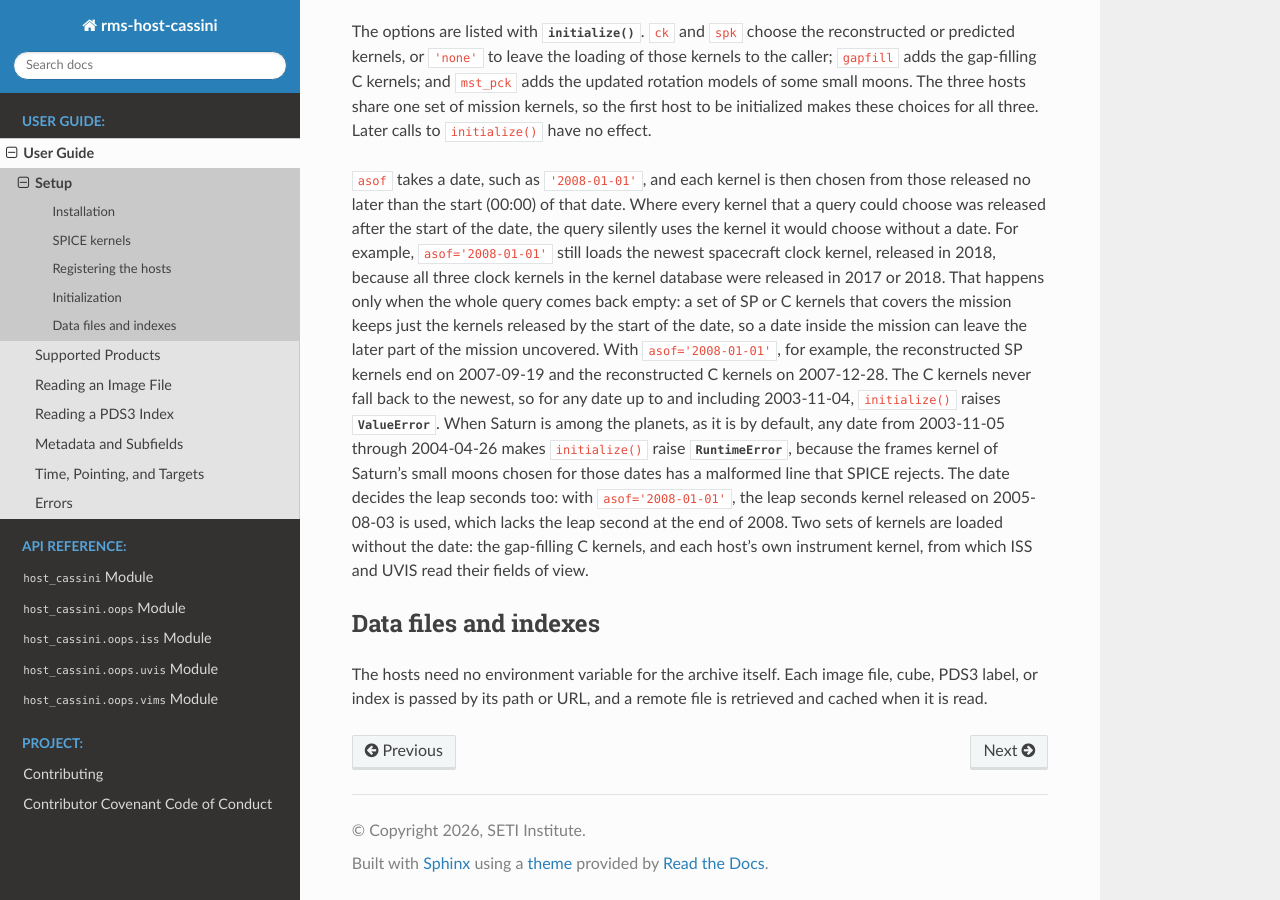
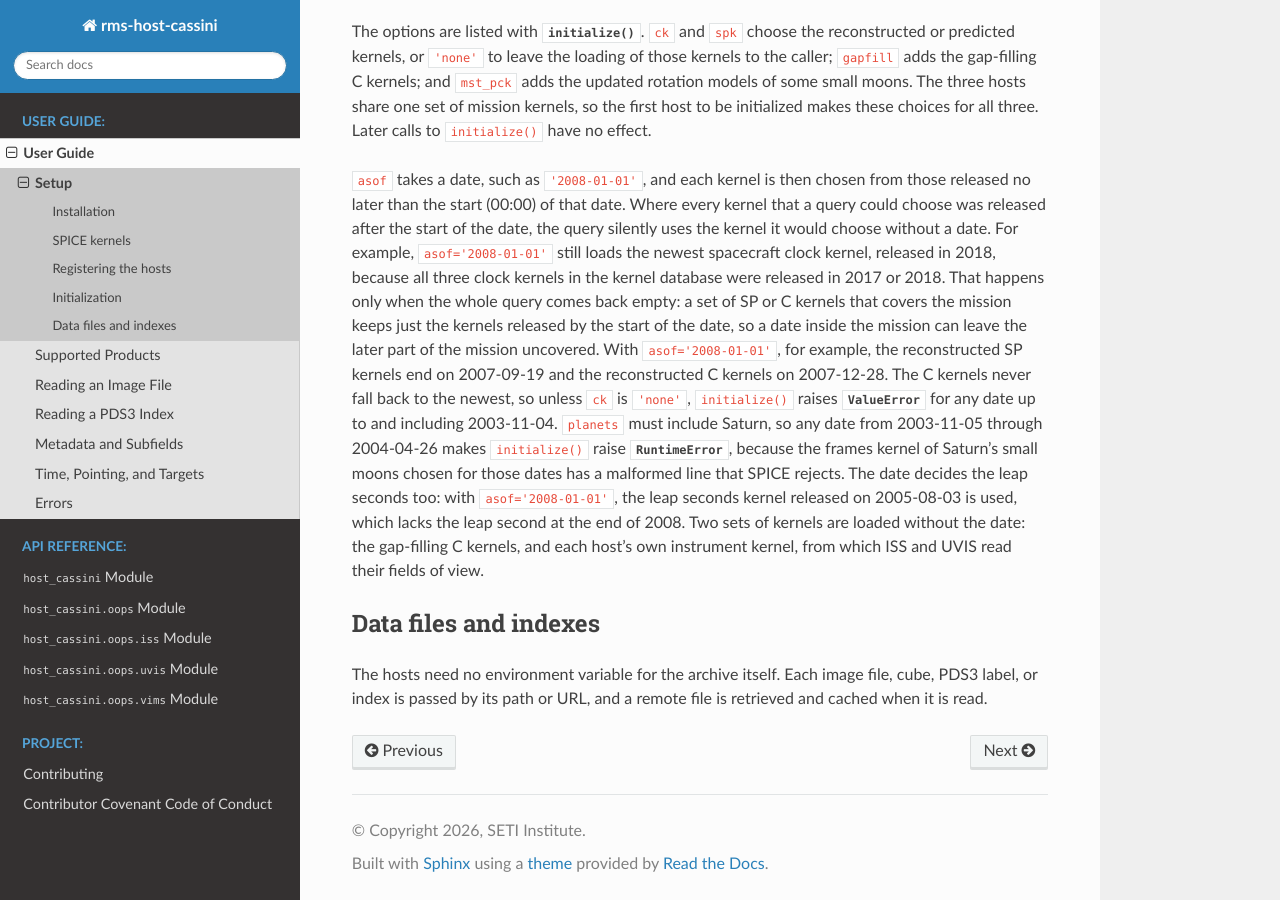
Before and after one commit to SETI/rms-host-cassini, a Sphinx documentation site: the page built from docs/user_guide/user_guide_setup.rst, in a window 1280 px wide and 900 px high, scrolled down 1721 px. Built offline with Sphinx 7.4.7 and the Read the Docs theme 3.1.0, drawn with Linux system fonts in a browser that asks for light colours.

Commit message:
Qualify the supplement order and asof claims
The index chapter said, for every instrument, that the first observation
comes without waiting for the rest of the table and that the rows read take
little memory. For UVIS and VIMS this holds only while no supplement row is
far from where the index puts it, since each supplement row read ahead of
its index row is held until the iteration reaches that row; a supplement in
reverse order is read to its end before the first observation.

The setup chapter and the four initialize docstrings said that any date up
to 2003-11-04 raises ValueError; with ck='none' such a date loads, so the
ValueError is now qualified by ck. They also said "when Saturn is among the
planets", which implied that a Cassini caller could leave Saturn out;
planets=[5] raises KeyError 'SATURN' (#40), so the planets entries say that
Saturn must be among them, and the Raises sections list the KeyError.

Rewrap four ragged lines: in the VIMS from_index Returns section, and in
the index and geometry chapters.

Co-Authored-By: Claude Opus 5.5 <noreply@anthropic.com>
Claude-Session: https://claude.ai/code/session_01RG3ZiBNx376YVT9xgP1ET9

```diff
--- a/docs/user_guide/user_guide_geometry.rst
+++ b/docs/user_guide/user_guide_geometry.rst
@@ -74,9 +74,9 @@ give wrongly or that are not bodies. The ISS host repairs these:
      - ``NONE``
 
 The UVIS host gives the target ``NONE`` for ``CALIB``, ``IPH``, ``SKY``, ``SOLAR WIND``,
-and ``STAR``, and expands the two-letter codes of small moons,
-such as ``DA`` for ``DAPHNIS``. The VIMS host gives the target ``NONE`` for ``DARK SKY``,
-``DUST``, ``OTHER``, and ``SKY``.
+and ``STAR``, and expands the two-letter codes of small moons, such as ``DA`` for
+``DAPHNIS``. The VIMS host gives the target ``NONE`` for ``DARK SKY``, ``DUST``,
+``OTHER``, and ``SKY``.
 
 An ISS or VIMS observation of the rings has a ring plane as its target. The host
 recognizes it by the target code in ``OBSERVATION_ID``, ``RI`` or ``RA`` through ``RG``,
--- a/docs/user_guide/user_guide_setup.rst
+++ b/docs/user_guide/user_guide_setup.rst
@@ -97,15 +97,15 @@ the whole query comes back empty: a set of SP or C kernels that covers the missi
 keeps just the kernels released by the start of the date, so a date inside the mission
 can leave the later part of the mission uncovered. With ``asof='2008-01-01'``, for
 example, the reconstructed SP kernels end on 2007-09-19 and the reconstructed C kernels
-on 2007-12-28. The C kernels never fall back to the newest, so for any date up to and
-including 2003-11-04, ``initialize()`` raises :exc:`ValueError`. When Saturn is among
-the planets, as it is by default, any date from 2003-11-05 through 2004-04-26 makes
-``initialize()`` raise :exc:`RuntimeError`, because the frames kernel of Saturn's small
-moons chosen for those dates has a malformed line that SPICE rejects. The date decides
-the leap seconds too: with ``asof='2008-01-01'``, the leap seconds kernel released on
-2005-08-03 is used, which lacks the leap second at the end of 2008. Two sets of kernels
-are loaded without the date: the gap-filling C kernels, and each host's own instrument
-kernel, from which ISS and UVIS read their fields of view.
+on 2007-12-28. The C kernels never fall back to the newest, so unless ``ck`` is
+``'none'``, ``initialize()`` raises :exc:`ValueError` for any date up to and including
+2003-11-04. ``planets`` must include Saturn, so any date from 2003-11-05 through
+2004-04-26 makes ``initialize()`` raise :exc:`RuntimeError`, because the frames kernel
+of Saturn's small moons chosen for those dates has a malformed line that SPICE rejects.
+The date decides the leap seconds too: with ``asof='2008-01-01'``, the leap seconds
+kernel released on 2005-08-03 is used, which lacks the leap second at the end of 2008.
+Two sets of kernels are loaded without the date: the gap-filling C kernels, and each
+host's own instrument kernel, from which ISS and UVIS read their fields of view.
 
 Data files and indexes
 ======================
```
Also changed, not shown: docs/user_guide/user_guide_index.rst (+14 -11 lines), 4 other files.
